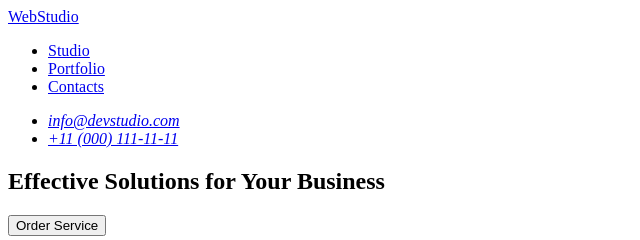
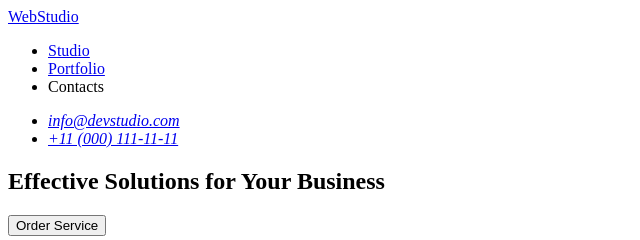
Before and after one commit to RomanTaranenenko/goit-markup-hw-01, a plain HTML site: page index.html in a window 1280 px wide. Shown: the top 240 px of the page, 0-640 px from the left. Drawn offline with Linux system fonts and the light colour scheme.

Commit message:
Update index.html

```diff
--- a/index.html
+++ b/index.html
@@ -18,7 +18,7 @@
             <a href="#portfolio">Portfolio</a>
           </li>
           <li>
-            <a href="#contacts">Contacts</a>
+            <a hr="#contacts">Contacts</a>
           </li>
         </ul>
       </nav>
```
